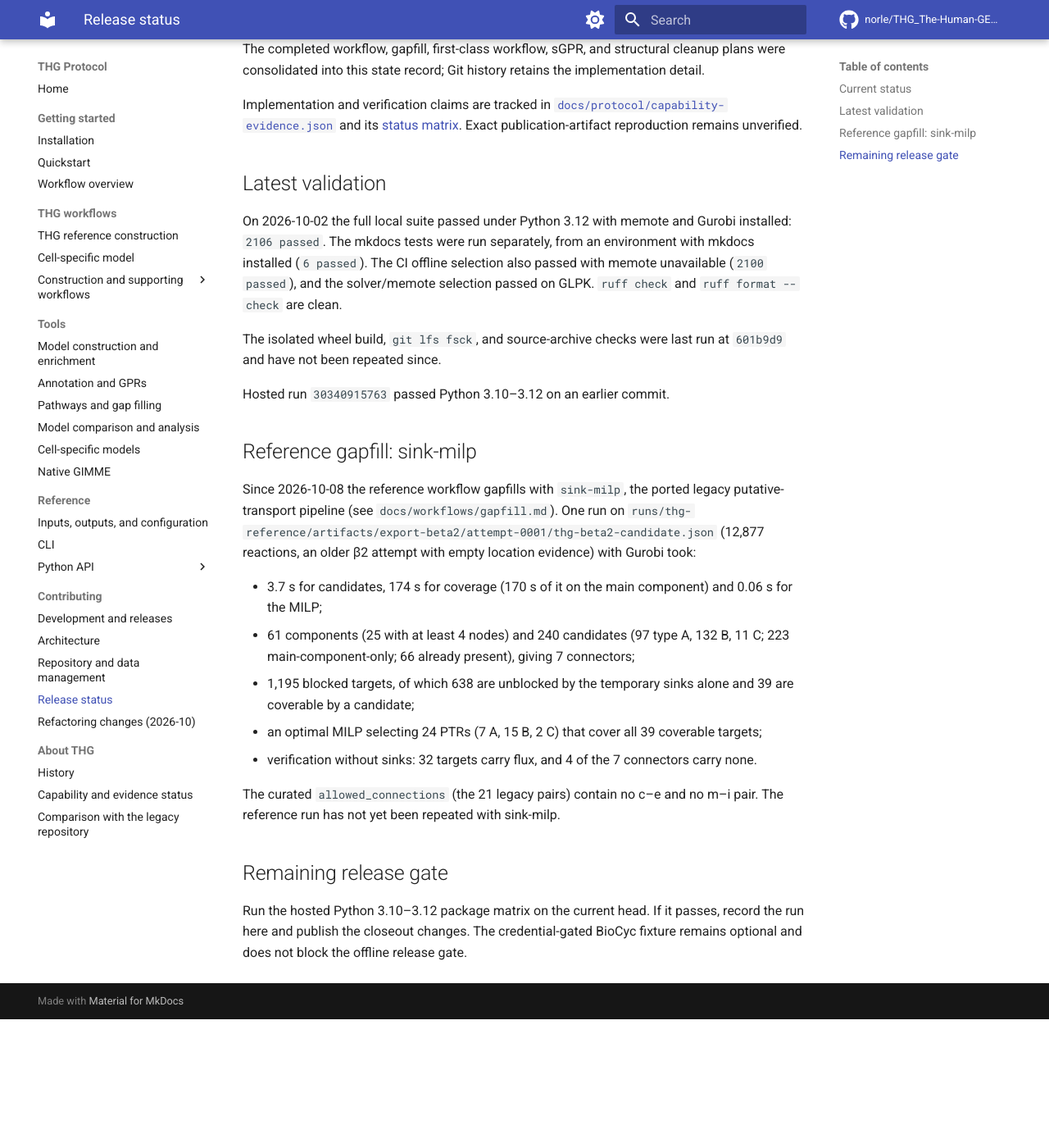
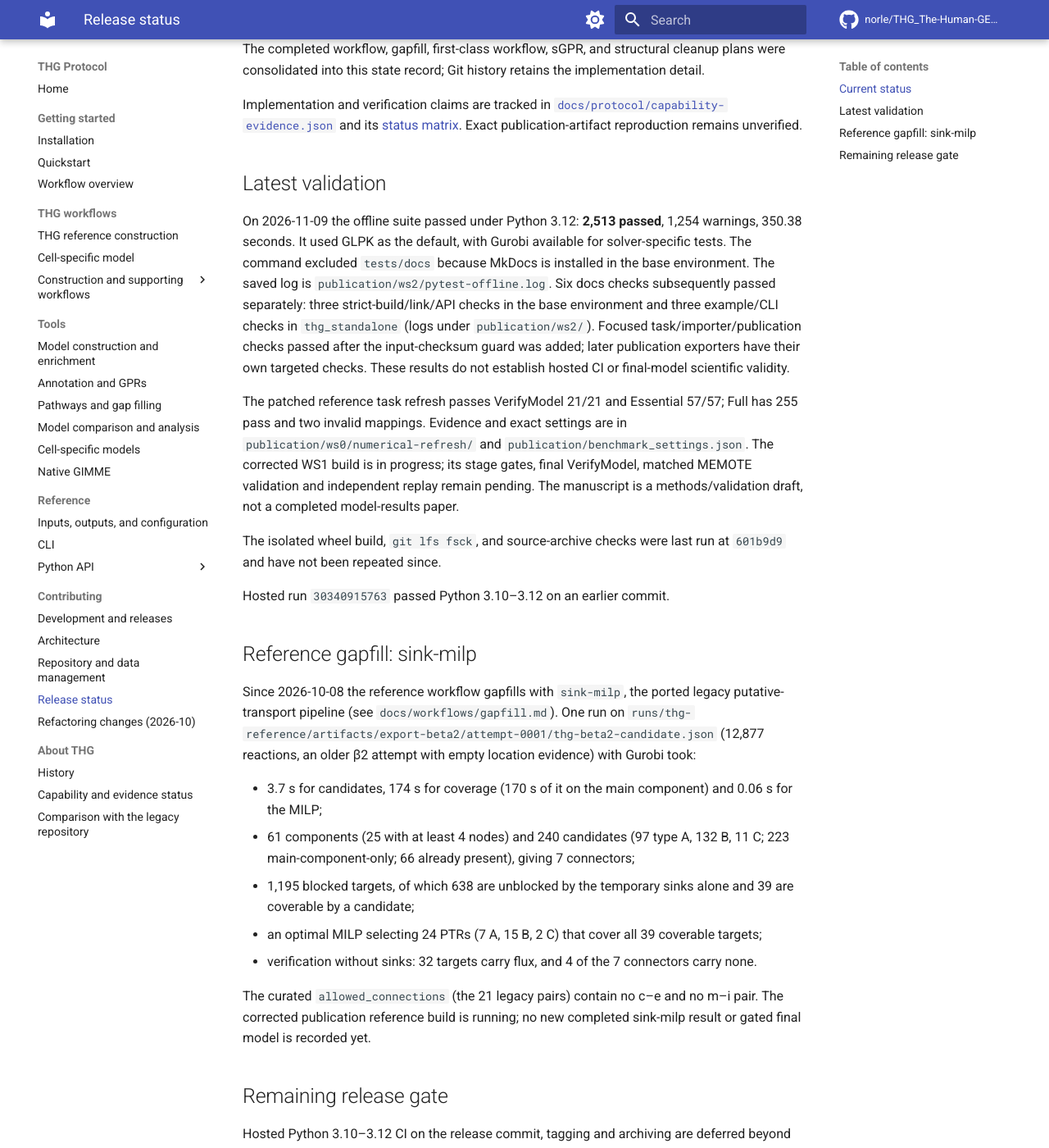
Before and after one commit to norle/THG_The-Human-GEM-protocol-standalone, an MkDocs documentation site: the page built from docs/contributing/release-status.md, in a window 1280 px wide and 1400 px high, scrolled down 644 px. Shown: the whole window at 82% size. Built offline with MkDocs 1.6.1 and Material for MkDocs 9.7.7, drawn with Linux system fonts in a browser that asks for light colours; comment, search, counter and statistics services are not loaded; before the commit the page ends 1887 px from its top, so only the background shows below that; some of the changed text lies outside the part shown.

Commit message:
publication(ws7): refresh status pages and add measured correctness results

```diff
--- a/docs/contributing/release-status.md
+++ b/docs/contributing/release-status.md
@@ -1,6 +1,6 @@
 # THG Protocol: Current State
 
-Last reviewed: 2026-10-02
+Last reviewed: 2026-11-09
 
 The package structure cleanup is complete. Supported code
 lives under `src/thg_protocol`; tests use package APIs; preserved artifacts have
@@ -8,8 +8,8 @@ canonical locations. Historical implementation details remain in Git history.
 
 ## Current status
 
-- Branch: `refactoring-cleanup`
-- Reviewed commit: `00c52cd` plus the 2026-10-02 review fixes
+- Branch: `main`
+- Latest numerical prerequisite: `ac56d01`; publication evidence through `e2c5e68`
 - Supported Python: 3.10–3.12
 - Installed commands: `thg-gapfill`, `thg-pathway`, `thg-compare`, and `thg-run`
 - Legacy checkout directories: removed and excluded from distributions
@@ -31,11 +31,24 @@ publication-artifact reproduction remains unverified.
 
 ## Latest validation
 
-On 2026-10-02 the full local suite passed under Python 3.12 with memote and
-Gurobi installed: `2106 passed`. The mkdocs tests were run separately, from an
-environment with mkdocs installed (`6 passed`). The CI offline selection also
-passed with memote unavailable (`2100 passed`), and the solver/memote selection
-passed on GLPK. `ruff check` and `ruff format --check` are clean.
+On 2026-11-09 the offline suite passed under Python 3.12: **2,513 passed**,
+1,254 warnings, 350.38 seconds. It used GLPK as the default, with Gurobi
+available for solver-specific tests. The command excluded `tests/docs` because
+MkDocs is installed in the base environment. The saved log is
+`publication/ws2/pytest-offline.log`. Six docs checks subsequently passed
+separately: three strict-build/link/API checks in the base environment and
+three example/CLI checks in `thg_standalone` (logs under `publication/ws2/`). Focused task/importer/publication checks
+passed after the input-checksum guard was added; later publication exporters
+have their own targeted checks. These results do not establish hosted CI or
+final-model scientific validity.
+
+The patched reference task refresh passes VerifyModel 21/21 and Essential
+57/57; Full has 255 pass and two invalid mappings. Evidence and exact settings
+are in `publication/ws0/numerical-refresh/` and
+`publication/benchmark_settings.json`. The corrected WS1 build is in progress;
+its stage gates, final VerifyModel, matched MEMOTE validation and independent
+replay remain pending. The manuscript is a methods/validation draft, not a
+completed model-results paper.
 
 The isolated wheel build, `git lfs fsck`, and source-archive checks were last
 run at `601b9d9` and have not been repeated since.
@@ -62,10 +75,12 @@ Gurobi took:
   carry none.
 
 The curated `allowed_connections` (the 21 legacy pairs) contain no c–e and no
-m–i pair. The reference run has not yet been repeated with sink-milp.
+m–i pair. The corrected publication reference build is running; no new completed
+sink-milp result or gated final model is recorded yet.
 
 ## Remaining release gate
 
-Run the hosted Python 3.10–3.12 package matrix on the current head. If it passes,
-record the run here and publish the closeout changes. The credential-gated
+Hosted Python 3.10–3.12 CI on the release commit, tagging and archiving are
+deferred beyond the internal draft. Before public release, run the matrix on
+the chosen commit and record its result. Publication requires user approval. The credential-gated
 BioCyc fixture remains optional and does not block the offline release gate.
```
Also changed, not shown: docs/contributing/refactoring-changes-2026-10.md (+28 -6 lines), docs/protocol/implementation-status.md (+16 -0 lines), publication/README.md (+2 -1 lines), publication/manuscript/draft.md (+23 -5 lines).
